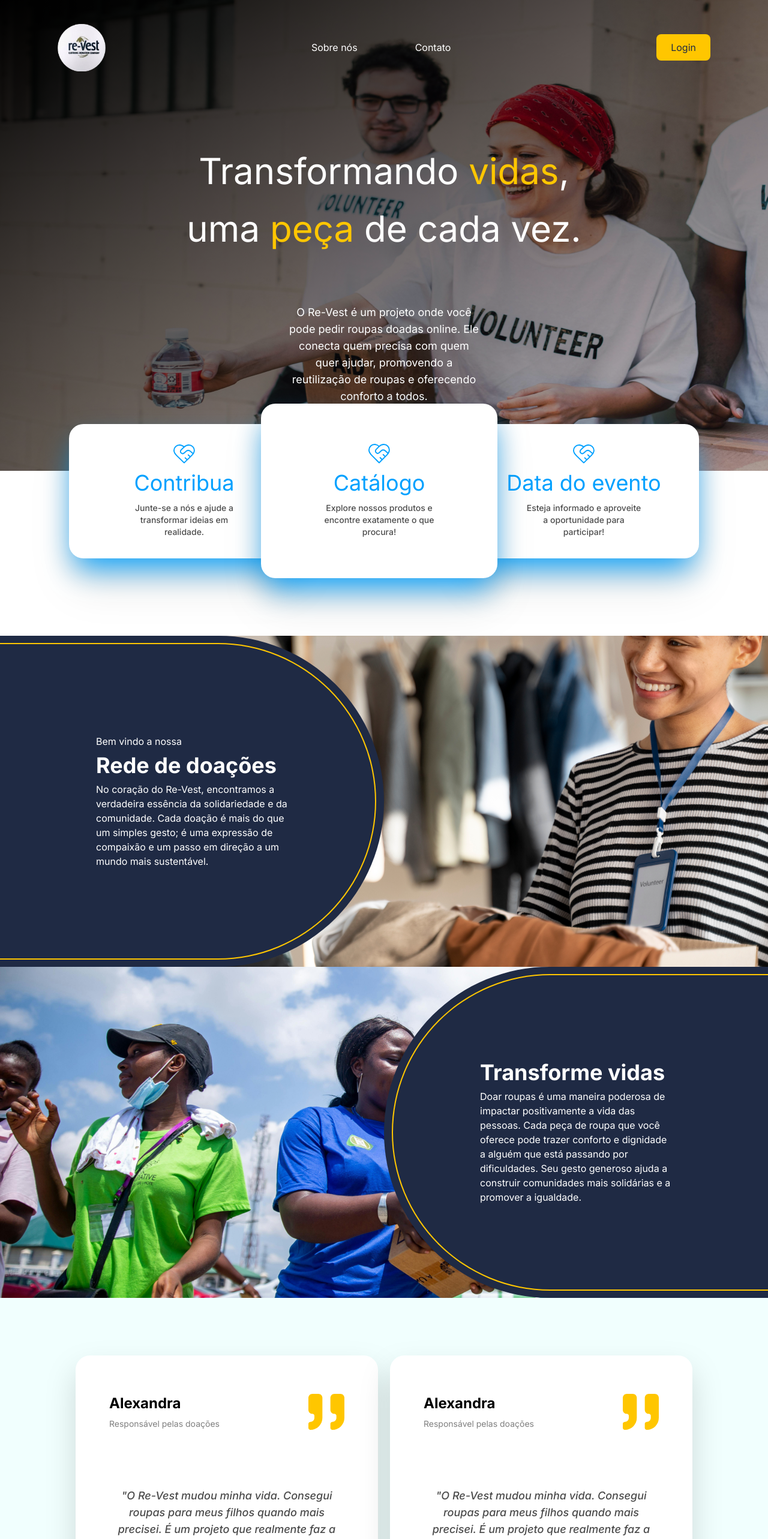
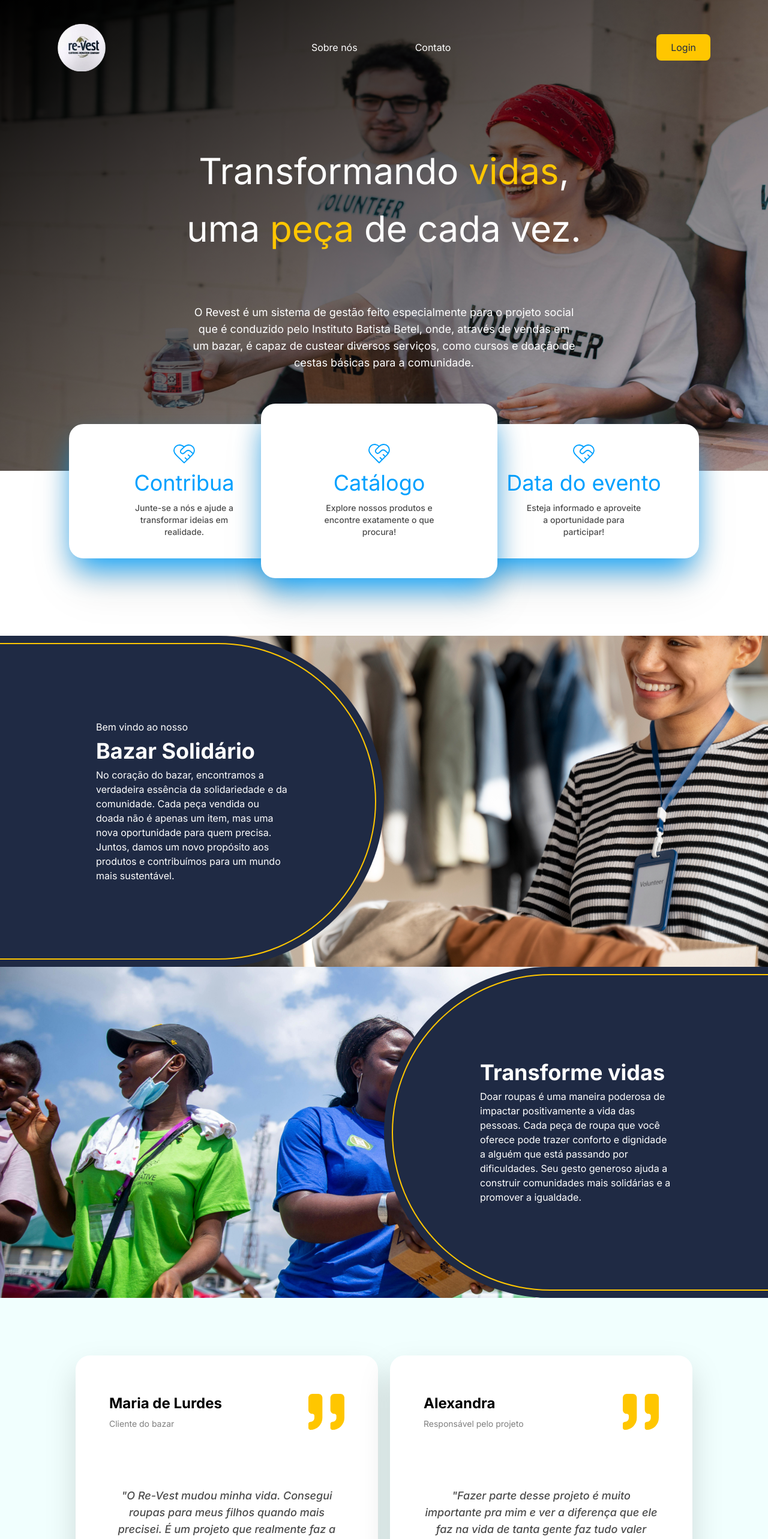
Before and after one commit to Re-vest/web, a React (Vite) app: page / in a window 1280 px wide. Shown: the top 2566 px of the page at 60% size. Built offline with nearby package versions, Linux system fonts and the light colour scheme; a web font is replaced by a local one.

Commit message:
Atualizando os textos do site institucional para o tema Bazar

```diff
--- a/src/components/Footer.jsx
+++ b/src/components/Footer.jsx
@@ -15,18 +15,18 @@ export function Footer() {
 
         <div className='flex flex-col'>
           <span className='font-bold text-2xl'>Endereço</span>
-          <p className='text-lg'>Rua Haddock Lobo, 595 São Paulo - SP</p>
+          <p className='text-lg'>Avenida Souza Ramos, 513 - Guaianases, São Paulo, 08490490</p>
         </div>
       </div>
 
-      <div className='flex gap-8 items-center'>
+      {/* <div className='flex gap-8 items-center'>
         <img src={endereco} alt="asd" />
 
         <div className='flex flex-col'>
           <span className='font-bold text-2xl'>Contato</span>
           <p className='text-lg'>(11) xxxxx-xxxx</p>
         </div>
-      </div>
+      </div> */}
 
       <div className='flex gap-8 items-center'>
 
@@ -34,9 +34,12 @@ export function Footer() {
 
         <div className='flex flex-col'>
           <span className='font-bold text-2xl'>Email</span>
-          <p className='text-lg'>support@revest.com</p>
+          <p className='text-lg'>deaninialexandra@gmail.com</p>
         </div>
       </div>
+
+
+
 
       </div>
 
--- a/src/pages/Home.jsx
+++ b/src/pages/Home.jsx
@@ -21,10 +21,15 @@ export function Home() {
           </p>
         </h1>
 
-        <span className="w-1/4 text-center text-lg z-30">
-          O Re-Vest é um projeto onde você pode pedir roupas doadas online. Ele
+        <span className="w-2/4 text-center text-lg z-30">
+          {/* O Re-Vest é um projeto onde você pode pedir roupas doadas online. Ele
           conecta quem precisa com quem quer ajudar, promovendo a reutilização
-          de roupas e oferecendo conforto a todos.
+          de roupas e oferecendo conforto a todos. */}
+
+          O Revest é um sistema de gestão feito especialmente para o projeto social que
+          é conduzido pelo Instituto Batista Betel, onde, através de vendas em um bazar,
+          é capaz de custear diversos serviços, como cursos e doação de cestas básicas
+          para a comunidade.
         </span>
         <div className="absolute w-full h-full bg-gradient-to-br from-black to-transparent z-20" />
       </div>
@@ -53,13 +58,12 @@ export function Home() {
         <div data-aos="fade-right" className="h-full w-1/2 bg-blue-950 rounded-tr-full rounded-br-full flex flex-col items-center justify-center relative">
         <div className="absolute h-[528px] w-[98%] left-0 border-yellow-600 border-r-2 border-b-2 border-t-2 rounded-tr-full rounded-br-full"></div>
           <div className="w-1/2 flex flex-col gap-2">
-            <p className="">Bem vindo a nossa</p>
-            <h2 className="text-4xl font-bold">Rede de doações</h2>
+            <p className="">Bem vindo ao nosso</p>
+            <h2 className="text-4xl font-bold">Bazar Solidário</h2>
             <span>
-              No coração do Re-Vest, encontramos a verdadeira essência da
-              solidariedade e da comunidade. Cada doação é mais do que um
-              simples gesto; é uma expressão de compaixão e um passo em direção
-              a um mundo mais sustentável.{" "}
+            No coração do bazar, encontramos a verdadeira essência da solidariedade e da comunidade.
+            Cada peça vendida ou doada não é apenas um item, mas uma nova oportunidade para quem precisa.
+            Juntos, damos um novo propósito aos produtos e contribuímos para um mundo mais sustentável.{" "}
             </span>
           </div>
         </div>
@@ -82,8 +86,8 @@ export function Home() {
       </div>
 
       <div className="bg-[#F1FFFE] flex gap-5 justify-center items-center pt-24 pb-52">
-        <Feedback name="Alexandra" responsability="Responsável pelas doações" message="O Re-Vest mudou minha vida. Consegui roupas para meus filhos quando mais precisei. É um projeto que realmente faz a diferença." />
-        <Feedback name="Alexandra" responsability="Responsável pelas doações" message="O Re-Vest mudou minha vida. Consegui roupas para meus filhos quando mais precisei. É um projeto que realmente faz a diferença." />
+        <Feedback name="Maria de Lurdes" responsability="Cliente do bazar" message="O Re-Vest mudou minha vida. Consegui roupas para meus filhos quando mais precisei. É um projeto que realmente faz a diferença." />
+        <Feedback name="Alexandra" responsability="Responsável pelo projeto" message="Fazer parte desse projeto é muito importante pra mim e ver a diferença que ele faz na vida de tanta gente faz tudo valer ainda mais a pena." />
       </div>
 
       <div className="flex justify-center -mt-[72px] z-30">
```
